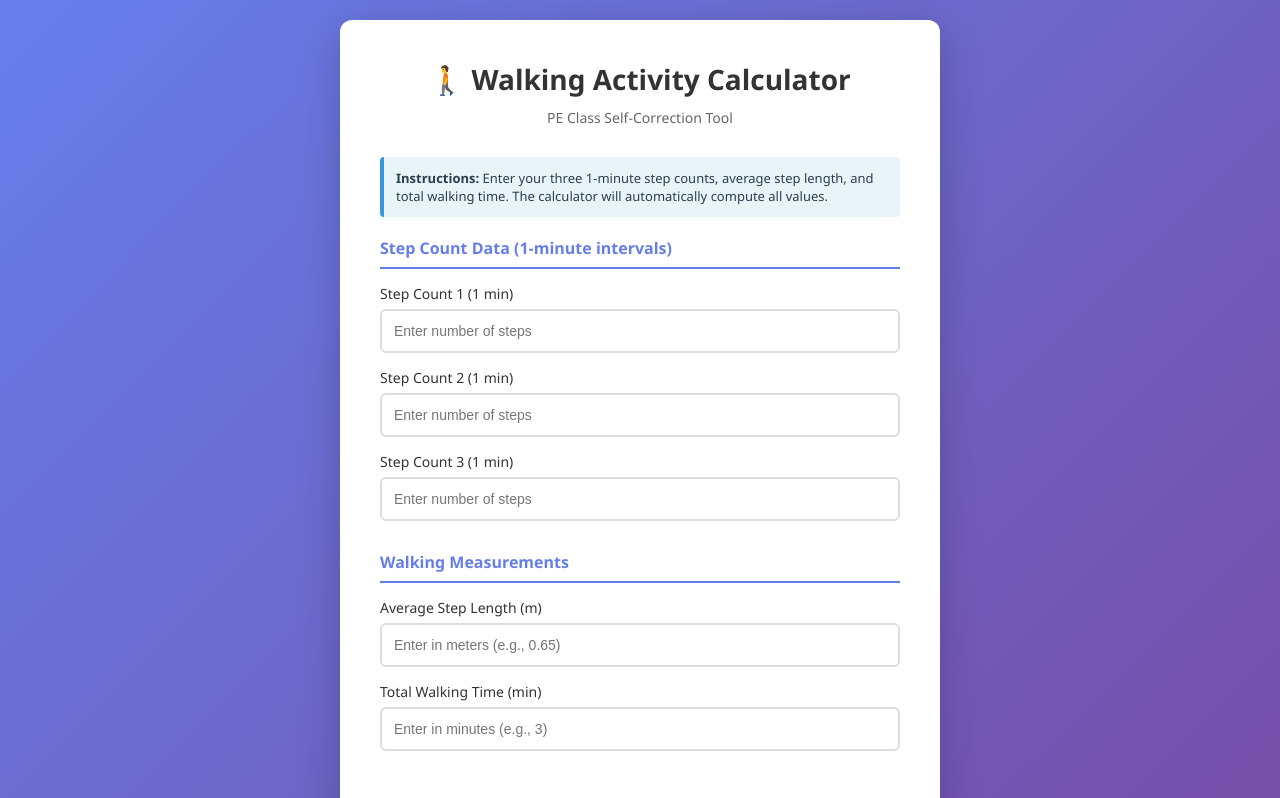
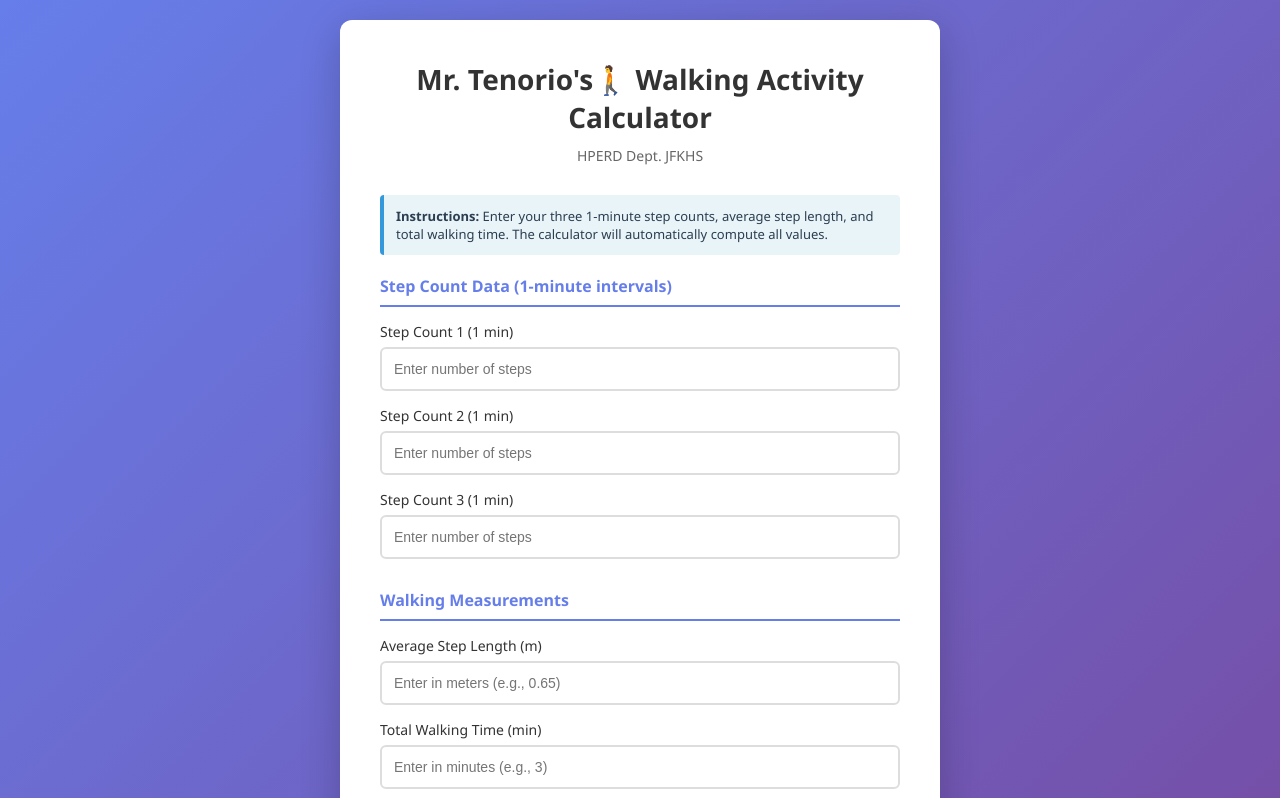
Before and after one commit to JFKHS-HPERD/walking-activity-calculator, a plain HTML site: page index.html in a window 1280 px wide. Shown: the top 798 px of the page. Drawn offline with Linux system fonts and the light colour scheme.

Commit message:
Update index.html

```diff
--- a/index.html
+++ b/index.html
@@ -3,7 +3,7 @@
 <head>
     <meta charset="UTF-8">
     <meta name="viewport" content="width=device-width, initial-scale=1.0">
-    <title>Walking Activity Calculator</title>
+    <title>Mr. Tenorio's Walking Activity Calculator</title>
     <style>
         * {
             margin: 0;
@@ -194,8 +194,8 @@
 </head>
 <body>
     <div class="container">
-        <h1>🚶 Walking Activity Calculator</h1>
-        <p class="subtitle">PE Class Self-Correction Tool</p>
+        <h1>Mr. Tenorio's🚶 Walking Activity Calculator</h1>
+        <p class="subtitle">HPERD Dept. JFKHS</p>
 
         <div class="info-box">
             <strong>Instructions:</strong> Enter your three 1-minute step counts, average step length, and total walking time. The calculator will automatically compute all values.
```
